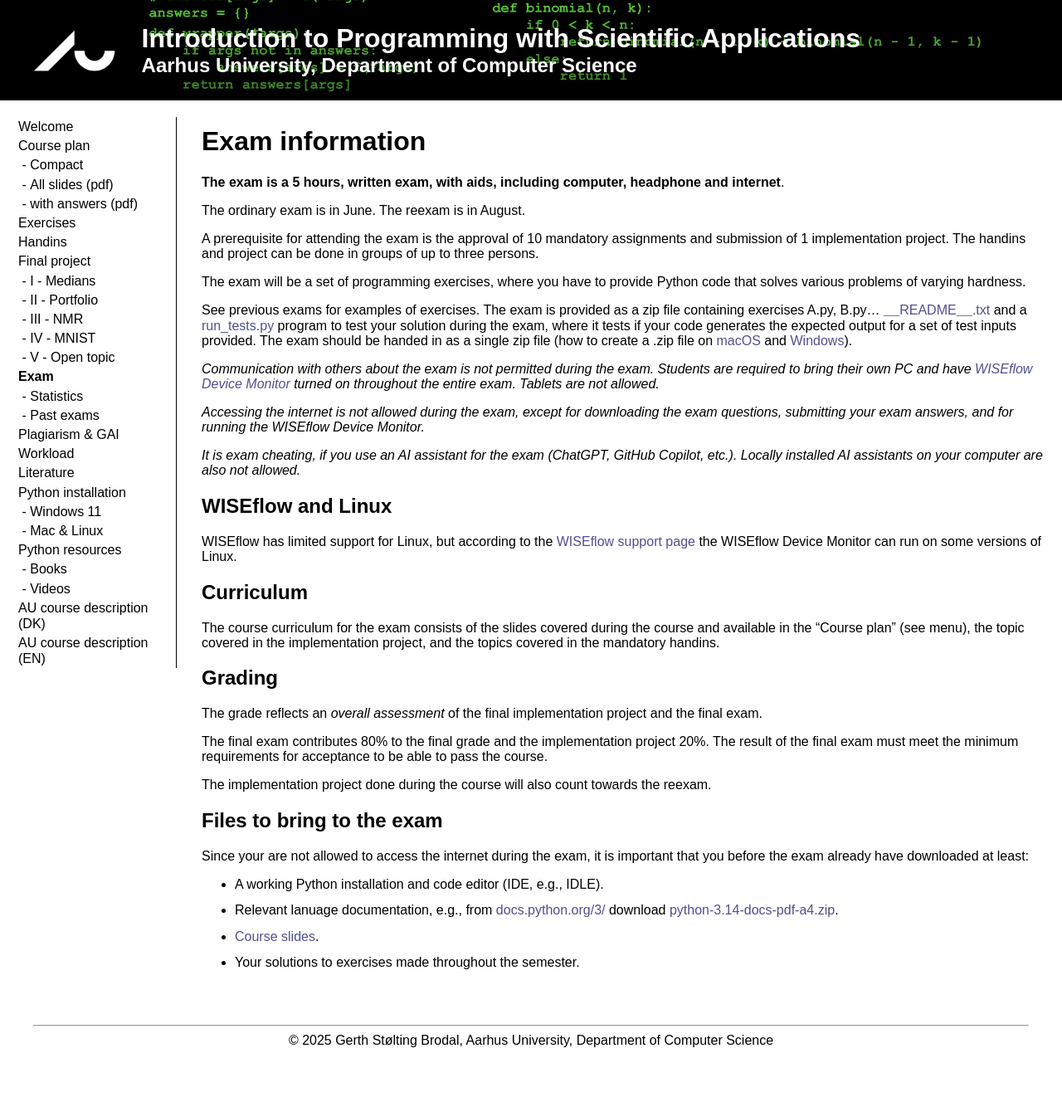
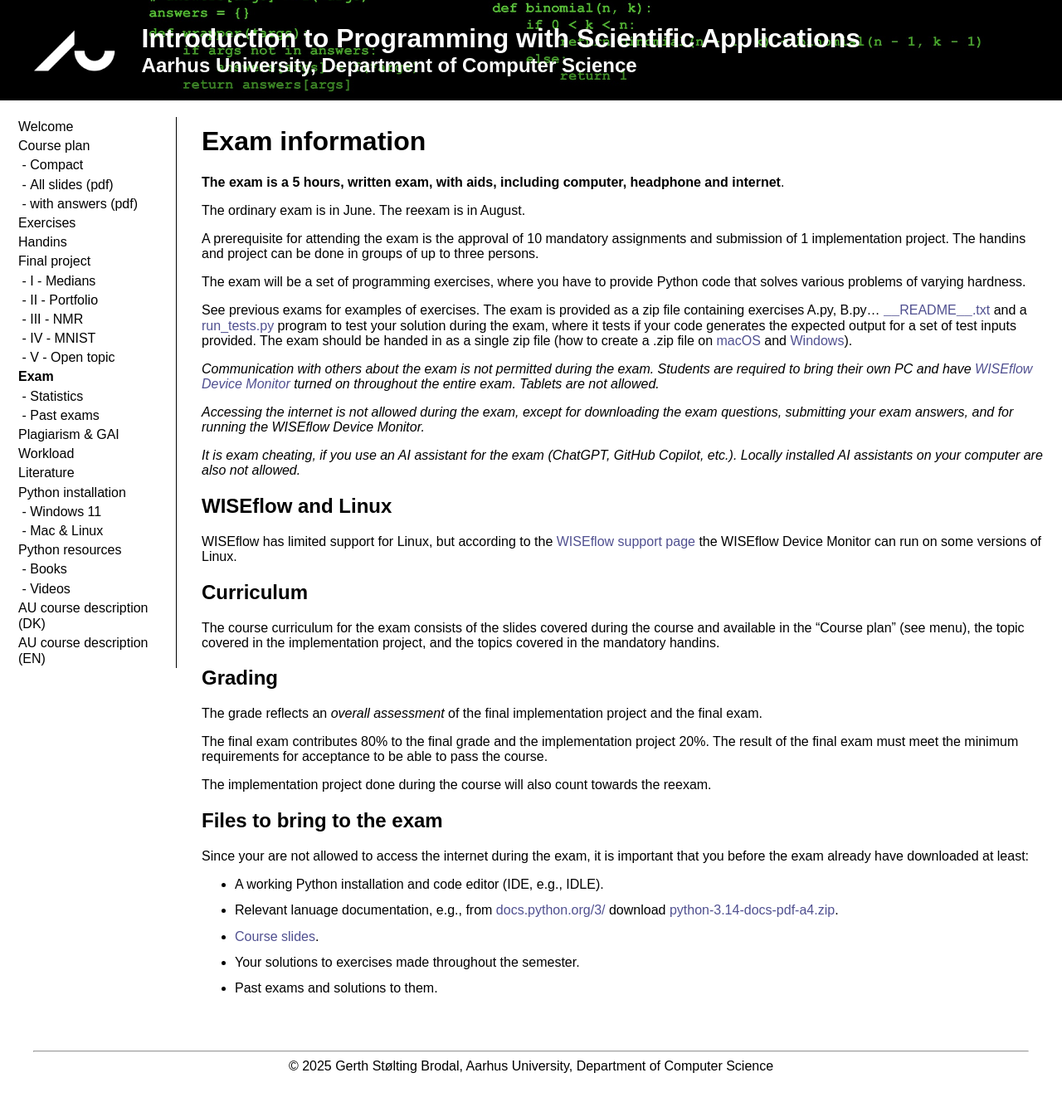
Before and after one commit to gsbrodal/gsbrodal.github.io, a Jekyll site: the page built from ipsa/exam-rules.md, in a window 1280 px wide. Shown: the whole page at 83% size. Built offline with Jekyll 4.4.1, drawn with Linux system fonts in a browser that asks for light colours; our own code applies the rules of GitHub Pages for plain Markdown files; before the commit the page ends 1303 px from its top, so only the background shows below that.

Commit message:
exam-rules.md

```diff
--- a/ipsa/exam-rules.md
+++ b/ipsa/exam-rules.md
@@ -43,3 +43,4 @@ Since your are not allowed to access the internet during the exam, it is importa
   download [python-3.14-docs-pdf-a4.zip](https://docs.python.org/3/archives/python-3.14-docs-pdf-a4.zip).
 * [Course slides](https://gsbrodal.github.io/ipsa/slides/all-slides.pdf).
 * Your solutions to exercises made throughout the semester.
+* Past exams and solutions to them.
```
